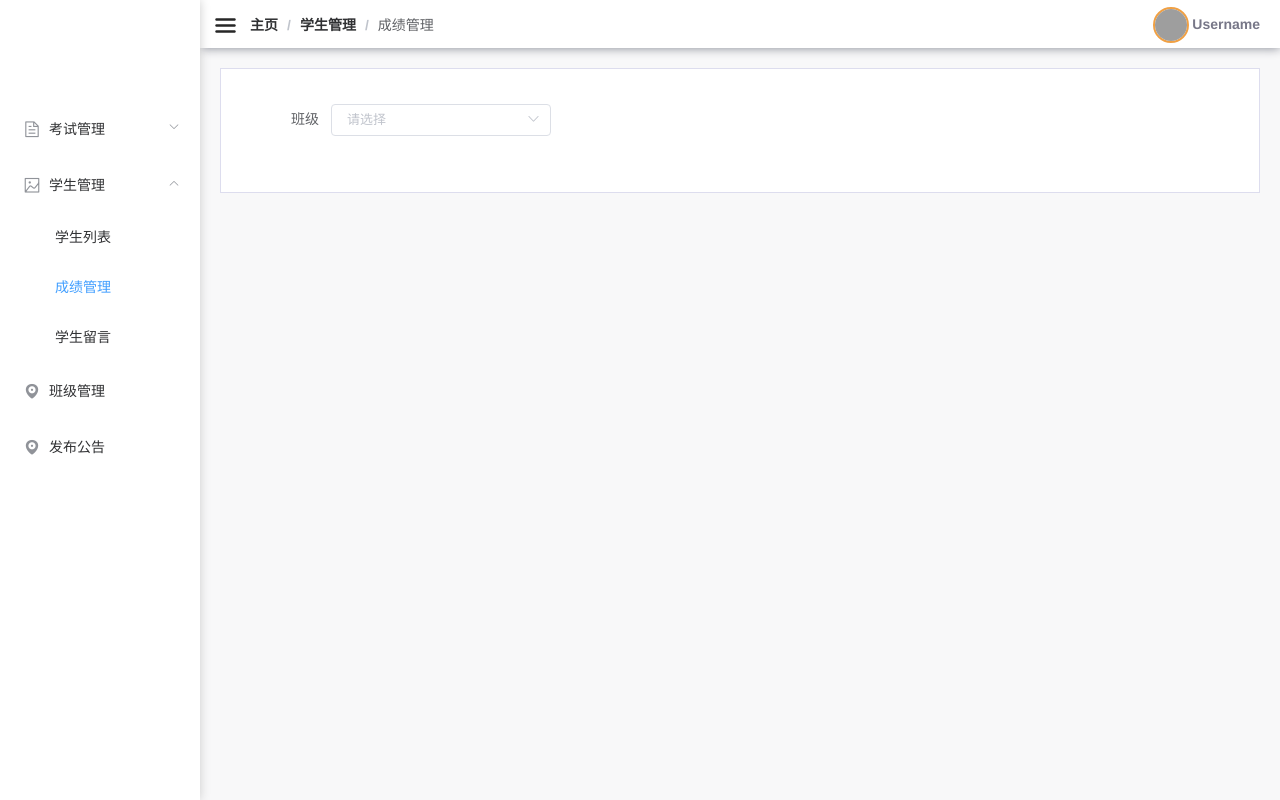
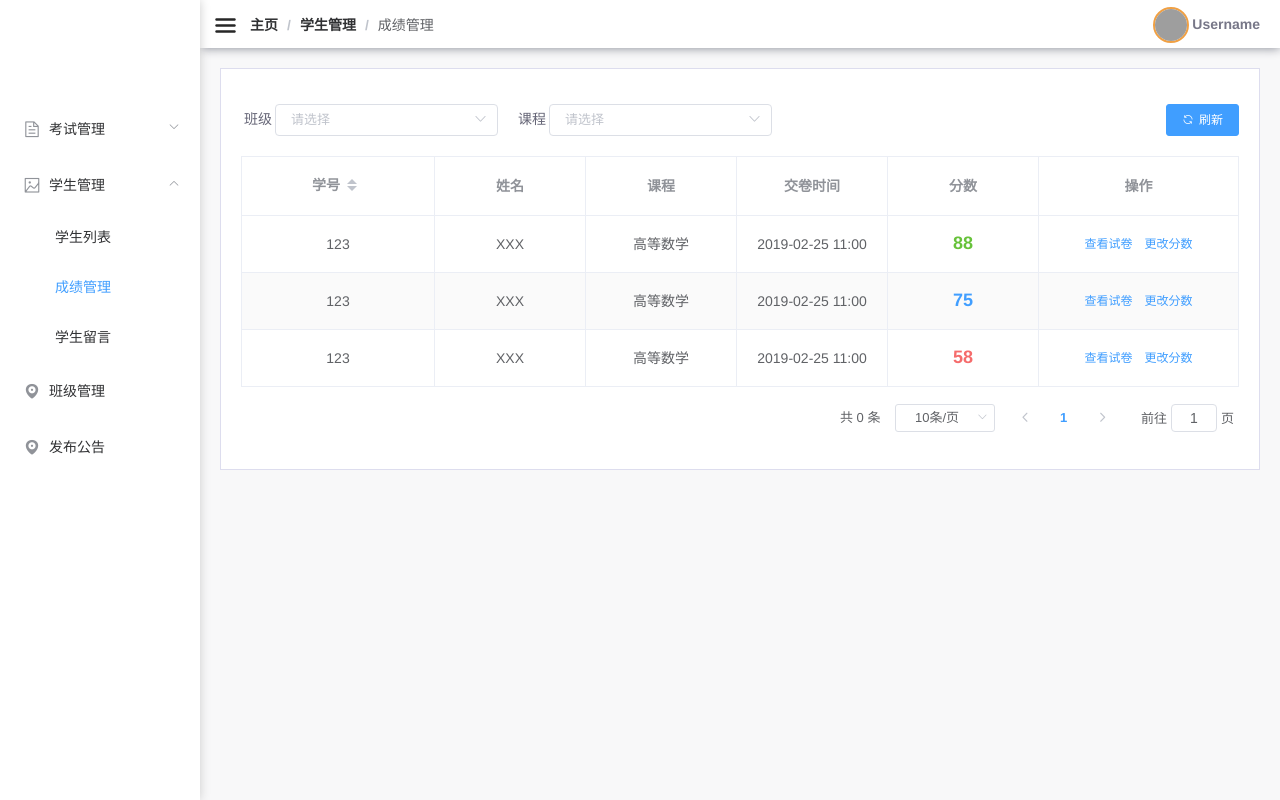
Before and after one commit to leon-kfd/ExamSystem, a Vue app: page /#/admin/studentManage/scoreManage in a window 1280 px wide. Built offline with nearby package versions, Linux system fonts and the light colour scheme; grey boxes are pictures that could not be loaded.

Commit message:
成绩管理mock

```diff
--- a/src/assets/css/index.scss
+++ b/src/assets/css/index.scss
@@ -51,6 +51,9 @@ li {
   overflow: hidden;
   text-overflow: ellipsis;
   white-space: nowrap;
+}
+.bold {
+  font-weight: bold;
 }
 
 /* 滚动条样式 */
@@ -217,7 +220,7 @@ $borderRadius: 4px;
   min-width: 500px;
 }
 .h-operation {
-  margin: 15px 0;
+  margin: 15px 0 20px;
 }
 .h-operation-text {
   font-size: 14px;
@@ -231,3 +234,16 @@ $borderRadius: 4px;
   margin: 15px 0;
   text-align: right;
 }
+
+.text-info {
+  color: #409EFF;
+}
+.text-success {
+  color: #67C23A;
+}
+.text-danger {
+  color: #F56C6C;
+}
+.text-warning {
+  color: #E6A23C;
+}
--- a/src/pages/admin/student-manage/score-manage.vue
+++ b/src/pages/admin/student-manage/score-manage.vue
@@ -1,21 +1,95 @@
 <template>
   <div class="page"
        id="ScoreManage">
-    <div class="score-manage-header clear">
-      <div class="filter-box fl">
-        <el-form ref="filterForm"
-                 :model="filterForm"
-                 label-width="80px">
-          <el-form-item label="班级">
-            <el-select v-model="filterForm.class"
+    <div class="h-operation clear">
+      <span class="h-operation-text">班级</span>
+      <el-select v-model="CurrentClass"
                  size="small">
         <el-option v-for="(item,index) in classList"
                    :key="index"
                    :value="item.value"
                    :label="item.label"></el-option>
       </el-select>
-          </el-form-item>
-        </el-form>
+      <span class="h-operation-text"
+            style="margin-left: 20px;">课程</span>
+      <el-select v-model="CurrentCourse"
+                 size="small">
+        <el-option v-for="(item,index) in courseList"
+                   :key="index"
+                   :value="item.value"
+                   :label="item.label"></el-option>
+      </el-select>
+      <el-button type="primary"
+                 size="small"
+                 class="fr"
+                 icon="el-icon-refresh"
+                 :loading="loading"
+                 @click="getData">刷新</el-button>
+    </div>
+    <div class="score-table">
+      <div class="table-main">
+        <el-table :data="tableData"
+                  border
+                  stripe
+                  style="width: 100%"
+                  v-loading="loading">
+          <el-table-column prop="studentNum"
+                           label="学号"
+                           align="center"
+                           min-width="100"
+                           sortable>
+          </el-table-column>
+          <el-table-column prop="name"
+                           label="姓名"
+                           align="center">
+          </el-table-column>
+          <el-table-column prop="course"
+                           label="课程"
+                           align="center">
+          </el-table-column>
+          <el-table-column prop="submitTime"
+                           align="center"
+                           label="交卷时间">
+          </el-table-column>
+          <el-table-column prop="score"
+                           align="center"
+                           label="分数"
+                           fixed="right">
+            <template slot-scope="scope">
+              <span class="bold"
+                    style="font-size: 18px"
+                    :class="{
+                      'text-success': scope.row.score >= 80,
+                      'text-info': scope.row.score >= 60 && scope.row.score < 80,
+                      'text-danger': scope.row.score < 60
+                    }">{{scope.row.score}}
+              </span>
+            </template>
+          </el-table-column>
+          <el-table-column fixed="right"
+                           label="操作"
+                           align="center"
+                           width="200">
+            <template slot-scope="scope">
+              <el-button @click="detail(scope.row)"
+                         type="text"
+                         size="small">查看试卷</el-button>
+              <el-button @click="setScore(scope.row)"
+                         type="text"
+                         size="small">更改分数</el-button>
+            </template>
+          </el-table-column>
+        </el-table>
+      </div>
+      <div class="table-pagination">
+        <el-pagination @size-change="handleSizeChange"
+                       @current-change="handleCurrentChange"
+                       :current-page="page"
+                       :page-sizes="[10, 20, 30, 40]"
+                       :page-size="pageSize"
+                       layout="total, sizes, prev, pager, next, jumper"
+                       :total="total">
+        </el-pagination>
       </div>
     </div>
   </div>
@@ -35,18 +109,61 @@ export default {
           value: 2,
         }
       ],
-      filterForm: {
-        class: ''
+      courseList: [
+        {
+          label: '高等数学',
+          value: 1
+        },
+        {
+          label: '计算机网络',
+          value: 2
         }
+      ],
+      CurrentClass: '',
+      CurrentCourse: '',
+      tableData: [
+        {
+          id: 1,
+          studentNum: '123',
+          name: 'XXX',
+          course: '高等数学',
+          submitTime: '2019-02-25 11:00',
+          score: 88
+        },
+        {
+          id: 1,
+          studentNum: '123',
+          name: 'XXX',
+          course: '高等数学',
+          submitTime: '2019-02-25 11:00',
+          score: 75
+        },
+        {
+          id: 1,
+          studentNum: '123',
+          name: 'XXX',
+          course: '高等数学',
+          submitTime: '2019-02-25 11:00',
+          score: 58
         }
+      ],
+      page: 1,
+      pageSize: 10,
+      total: 0
+    }
+  },
+  methods: {
+    handleCurrentChange (val) {
+      this.page = val
+      this.getData()
+    },
+    handleSizeChange (val) {
+      this.pageSize = val
+      this.getData()
+    },
+    getData () { }
   }
 }
 </script>
 <style lang="scss" scoped>
-.score-manage-header {
-  padding: 10px;
-  .filter-box {
-    width: 300px;
-  }
-}
 </style>
```
Lines whose indentation alone changed are shown as unchanged.
